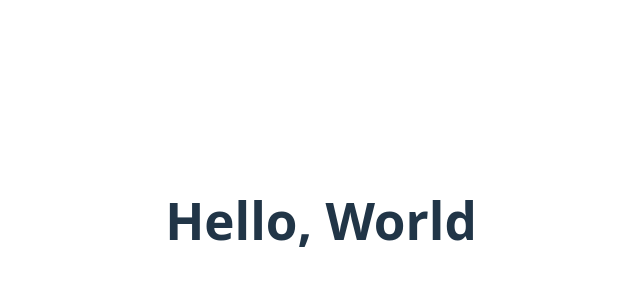
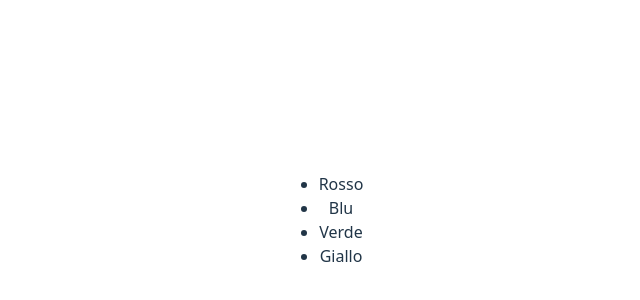
Before and after one commit to Gianki98/eserciziReact, a React (Vite) app in the folder primo-progetto/: page / in a window 1280 px wide. Shown: the part 180-480 px from the top of the page, without its empty margins (319-959 px from the left). Built offline with nearby package versions, Linux system fonts and the light colour scheme.

Commit message:
aggiunto esercizio lists

```diff
--- a/primo-progetto/src/App.jsx
+++ b/primo-progetto/src/App.jsx
@@ -1,10 +1,16 @@
 import "./App.css";
-import Saluto from "./components/saluto.jsx";
+import Colors from "./components/Colors.jsx";
 
 function App() {
+  const colorData = [
+    { id: 1, name: "Rosso" },
+    { id: 2, name: "Blu" },
+    { id: 3, name: "Verde" },
+    { id: 4, name: "Giallo" },
+  ];
   return (
     <>
-      <Saluto />
+      <Colors colors={colorData} />
     </>
   );
 }
--- /dev/null
+++ b/primo-progetto/src/components/Color.jsx
@@ -0,0 +1,9 @@
+function Color({ color }) {
+  return (
+    <>
+      <li>{color.name}</li>
+    </>
+  );
+}
+
+export default Color;
--- /dev/null
+++ b/primo-progetto/src/components/Colors.jsx
@@ -0,0 +1,14 @@
+import Color from "./Color";
+function Colors({ colors }) {
+  return (
+    <>
+      <ul>
+        {colors.map((x) => (
+          <Color key={x.id} color={x} />
+        ))}
+      </ul>
+    </>
+  );
+}
+
+export default Colors;
--- a/primo-progetto/src/components/saluto.jsx
+++ /dev/null
@@ -1,9 +0,0 @@
-function Saluto() {
-  return (
-    <>
-      <h1>Hello, World</h1>
-    </>
-  );
-}
-
-export default Saluto;
```
